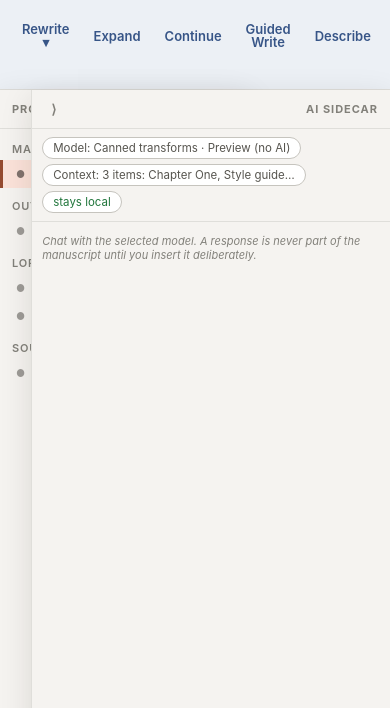
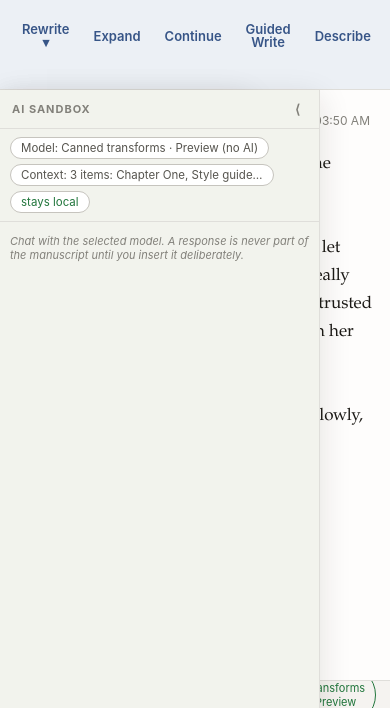
Before and after one commit to D-the-Designer/massive-reference-engine, a website: page writer/index.html in a window 390 px wide. Shown: the part 136-844 px from the top of the page. Drawn offline with Linux system fonts and the light colour scheme.

Commit message:
Move AI sandbox beside manuscript

```diff
--- a/writer/index.html
+++ b/writer/index.html
@@ -53,7 +53,7 @@
         <div class="menu" data-menu="view"><button class="menu-title">View</button>
           <div class="menu-drop">
             <button data-action="toggle-project">Toggle project panel</button>
-            <button data-action="toggle-sidecar">Toggle AI sidecar</button>
+            <button data-action="toggle-sidecar">Toggle AI sandbox</button>
             <button data-action="toggle-preview">Toggle Markdown preview</button>
             <button data-action="focus-mode">Focus mode (minimal skin)</button>
             <hr>
@@ -203,7 +203,7 @@
     <button class="tb tb-ai" data-ai="feedback" title="Critique the active document without changing it">Feedback</button>
     <button class="tb tb-ai" data-ai="shorten" title="Condense selected text">Shorten</button>
     <span class="tb-sep"></span>
-    <button class="tb tb-ai" data-action="toggle-sidecar" title="Open the AI sidecar chat">Insert from AI</button>
+    <button class="tb tb-ai" data-action="toggle-sidecar" title="Open the AI sandbox">Insert from AI</button>
     <span class="tb-sep"></span>
     <button class="tb tb-chip" id="model-chip" title="Choose provider and model">Model: <b id="model-chip-label">—</b> ▾</button>
     <button class="tb tb-chip" id="context-chip" title="See and choose exactly what is sent">Context: <b id="context-chip-label">—</b> ▾</button>
@@ -235,21 +235,10 @@
       </div>
     </aside>
 
-    <section id="editor-pane">
-      <div id="editor-head">
-        <input id="doc-title" type="text" spellcheck="false" title="Document title (rename)">
-        <span id="doc-meta" class="muted"></span>
-      </div>
-      <div id="editor-body">
-        <textarea id="editor" spellcheck="true" placeholder="Write here. Select text and use Rewrite / Expand / Shorten, or place the cursor and press Continue."></textarea>
-        <div id="preview" class="prose" hidden></div>
-      </div>
-    </section>
-
     <aside id="sidecar">
       <div class="panel-head">
-        <button class="icon-btn" data-action="toggle-sidecar" title="Collapse panel">⟩</button>
-        <span>AI sidecar</span>
+        <span>AI sandbox</span>
+        <button class="icon-btn" data-action="toggle-sidecar" title="Collapse AI sandbox">⟨</button>
       </div>
       <div id="sidecar-status">
         <button id="sidecar-model" class="chip" title="Change model"></button>
@@ -265,6 +254,17 @@
         </div>
       </form>
     </aside>
+
+    <section id="editor-pane">
+      <div id="editor-head">
+        <input id="doc-title" type="text" spellcheck="false" title="Document title (rename)">
+        <span id="doc-meta" class="muted"></span>
+      </div>
+      <div id="editor-body">
+        <textarea id="editor" spellcheck="true" placeholder="Write here. Select text and use Rewrite / Expand / Shorten, or place the cursor and press Continue."></textarea>
+        <div id="preview" class="prose" hidden></div>
+      </div>
+    </section>
 
   </main>
 
--- a/writer/styles.css
+++ b/writer/styles.css
@@ -197,7 +197,10 @@ hr { border: 0; border-top: 1px solid var(--line); margin: 4px 0; }
   background: var(--bg-panel); min-height: 0;
 }
 #project-panel { border-right: 1px solid var(--line); }
-#sidecar { width: 330px; border-left: 1px solid var(--line); }
+#sidecar {
+  width: 280px; border-right: 1px solid var(--line);
+  background: color-mix(in oklch, var(--bg-panel) 88%, var(--ai-soft));
+}
 #project-panel.collapsed, #sidecar.collapsed { display: none; }
 
 .panel-head {
@@ -274,7 +277,7 @@ hr { border: 0; border-top: 1px solid var(--line); margin: 4px 0; }
 .prose a { color: var(--accent); }
 .prose hr { border-top: 1px solid var(--line-strong); margin: 1.4em auto; width: 40%; }
 
-/* ── Sidecar ──────────────────────────────────────────────────── */
+/* ── AI sandbox ───────────────────────────────────────────────── */
 #sidecar-status {
   display: flex; flex-wrap: wrap; gap: 5px; padding: 8px 10px;
   border-bottom: 1px solid var(--line);
@@ -427,10 +430,10 @@ table.routing th { background: var(--bg-panel); font-size: 11px; text-transform:
 /* ── Focus mode (minimal skin) ────────────────────────────────── */
 #app.focus-mode #toolbar-ai, #app.focus-mode #project-panel, #app.focus-mode #sidecar { display: none; }
 
-@media (max-width: 900px) {
+@media (max-width: 1100px) {
   .brand-name { display: none; }
   #project-panel { position: absolute; z-index: 40; height: calc(100% - 1px); box-shadow: var(--shadow); }
-  #sidecar { width: 280px; }
+  #sidecar { width: 260px; }
   #editor, #preview, #editor-head { padding-left: 20px; padding-right: 20px; }
 }
 
@@ -439,7 +442,7 @@ table.routing th { background: var(--bg-panel); font-size: 11px; text-transform:
   #menus .menu-title { padding-inline: 7px; }
   .menubar-right, #toolbar-standard .tb-sep, #toolbar-standard .tb-color { display: none; }
   .toolbar { overflow-x: auto; flex-wrap: nowrap; scrollbar-width: thin; }
-  #sidecar { position: absolute; z-index: 45; right: 0; height: 100%; width: min(92vw, 360px); box-shadow: var(--shadow); }
+  #sidecar { position: absolute; z-index: 45; left: 0; height: 100%; width: min(88vw, 320px); box-shadow: var(--shadow); }
   #editor, #preview { padding: 10px 16px 100px; }
   #statusbar { gap: 8px; overflow-x: auto; }
   .first-run { align-items: flex-start; }
```
Also changed, not shown: writer/tests/writer.spec.js (+10 -1 lines), writer/README.md.
